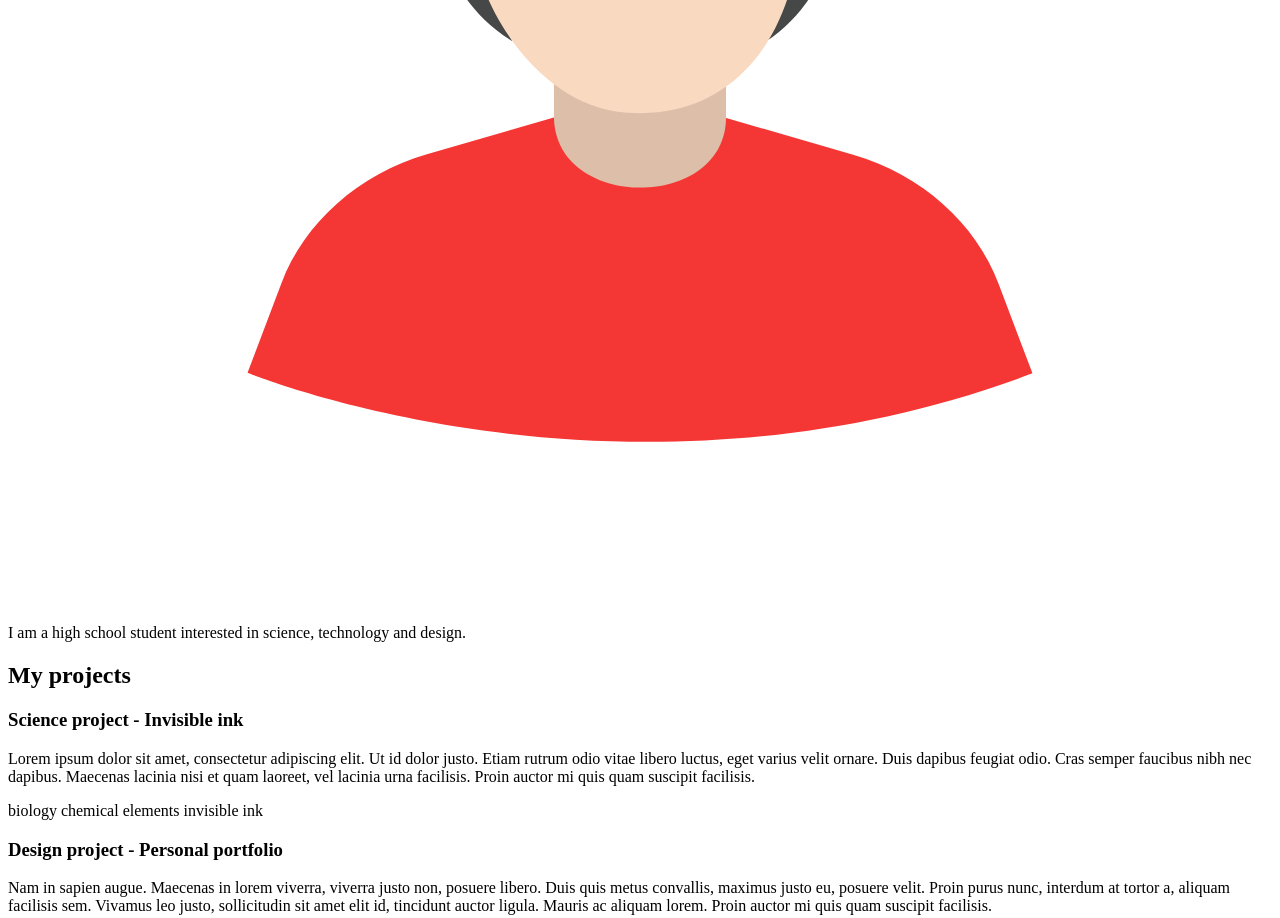
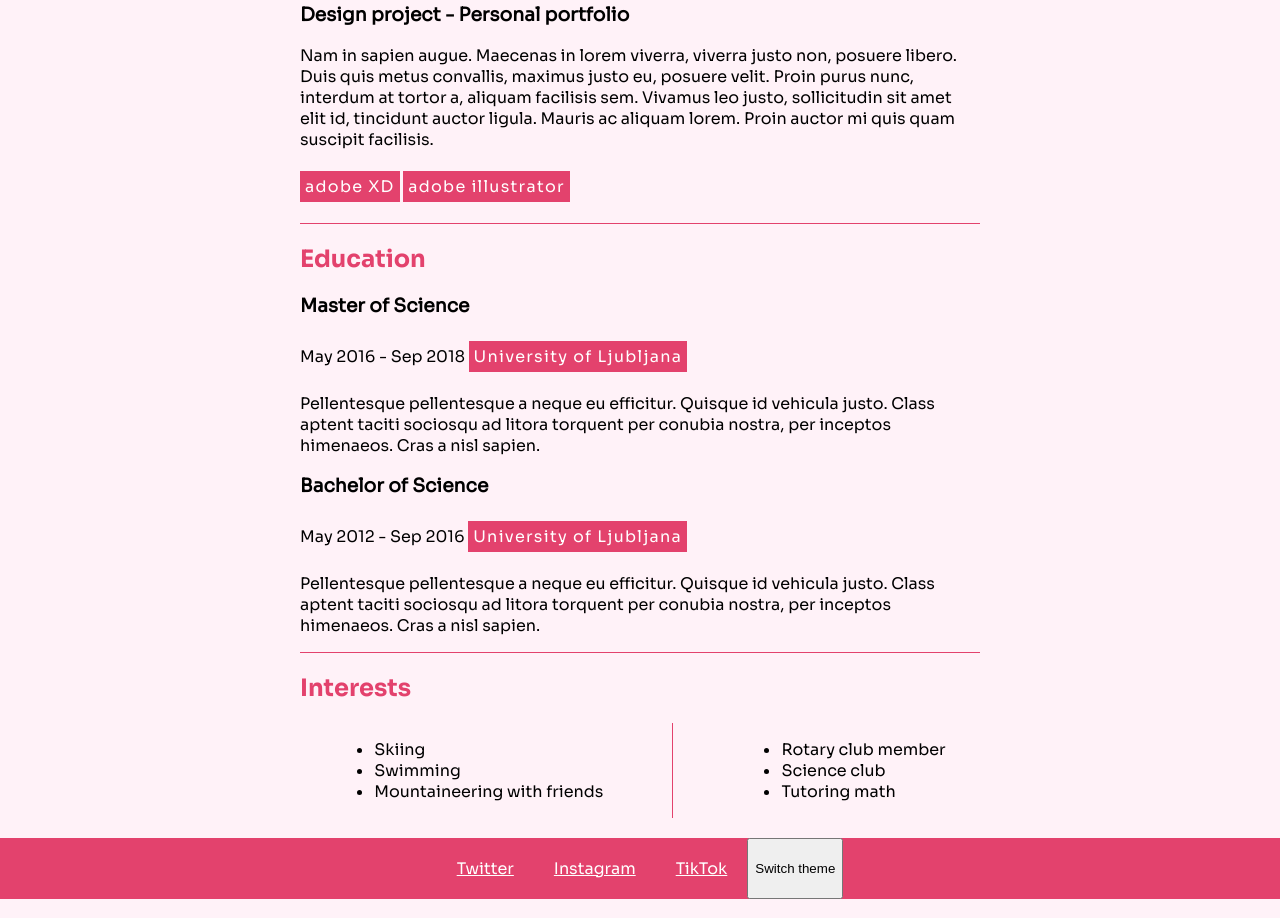
Before and after one commit to biserkacvetkovska/personal-website, a plain HTML site: page lessons/third-lesson.html in a window 1280 px wide. Shown: the part 722-1640 px from the top of the page. Drawn offline with Linux system fonts and the light colour scheme.

Commit message:
Update 3rd lesson

```diff
--- a/lessons/second-lesson.css
+++ b/lessons/second-lesson.css
@@ -9,7 +9,7 @@
 
 body {
     font-family: Sora;
-    background-color: FFF2F8;
+    background-color: #FFF2F8;
     margin: 0;
 }
 
--- /dev/null
+++ b/lessons/third-lesson.css
@@ -0,0 +1,118 @@
+@font-face {
+    font-family: Sora;
+    src: url(./fonts/Sora-Regular.ttf);
+}
+@font-face {
+    font-family: SoraBold;
+    src: url(./fonts/Sora-Bold.ttf);
+}
+
+body {
+    font-family: Sora;
+    background-color: #FFF2F8;
+    margin: 0;
+}
+
+h1 {
+    font-size: 4vw;
+}
+
+#banner {
+    background-image: url(./assets/baner.png);
+    background-position: center;
+    background-size: cover;
+    font-family: SoraBold;
+}
+
+#avatar-image {
+    max-width: 25rem;
+    margin-left: 0;
+    margin-right: 0;
+}
+
+#banner-center {
+    display: flex;
+    margin-left: 0;
+    margin-right: 0;
+    align-items: center;
+    padding: 0 200;
+}
+
+#interests {
+    display: flex;
+    justify-content: space-around;
+}
+
+#short-description {
+    text-align: center;
+}
+
+#content {
+    padding: 0 300;
+}
+
+.center-horizontal-line {
+    border-bottom: .1rem solid #e3426d;
+}
+
+.center-vertical-line {
+    border-right: .1rem solid #e3426d;
+}
+
+.text-emphasize {
+    color: #e3426d;
+    font-family: SoraBold;
+}
+
+.text-tag {
+    background-color: #e3426d;
+    color: white;
+    padding: 5px;
+    margin: 5 0;
+    display: inline-block;
+    letter-spacing: 0.1vw;
+    position: relative;
+
+    /* ADVANCED ANIMATIONS */
+    animation-name: change-tag-background;
+    animation-duration: 3s;
+    top: 0;
+}
+
+footer {
+    display: flex;
+    justify-content: center;
+    background-color: #e3426d;
+    margin: 20 0 0 0;
+}
+
+footer a {
+    color: white;
+    padding: 20;
+}
+
+/* ADVANCED ANIMATIONS */
+@keyframes change-tag-background {
+    from {
+        background-color: #f7cad0;
+        top: -20;
+    }
+    to {
+        background-color: #e3426d;
+        top: 0;
+    }
+}
+
+.text-highlight {
+    background: linear-gradient(180deg, #f7cad0 70%, #e3426d 30%);
+}
+
+.theme-light {
+    color: black;
+    background-color: #FFF2F8;
+}
+
+.theme-dark {
+    color: white;
+    background-color: black;
+}
--- a/lessons/third-lesson.html
+++ b/lessons/third-lesson.html
@@ -6,7 +6,7 @@
     <meta http-equiv="X-UA-Compatible" content="IE=edge" />
     <meta name="viewport" content="width=device-width, initial-scale=1" />
 
-    <link rel="stylesheet" href="./second-lesson-css.css" />
+    <link rel="stylesheet" href="./third-lesson.css" />
 </head>
 
 <body>
@@ -100,7 +100,11 @@
         <a href="https://twitter.com/">Twitter</a>
         <a href="https://instagram.com/">Instagram</a>
         <a href="https://tiktok.com/">TikTok</a>
+
+        <button id="switch-theme">Switch theme</button>
     </footer>
+
+    <script src="./third-lesson.js"></script>
 </body>
 
 </html>
--- a/lessons/third-lesson.js
+++ b/lessons/third-lesson.js
@@ -0,0 +1,13 @@
+let switchThemeButton = document.getElementById('switch-theme');
+switchThemeButton.addEventListener('click', function () {
+    let className = document.body.className;
+
+    if (className == 'theme-dark') {
+        document.body.classList.remove('theme-dark')
+        document.body.classList.add('theme-light');
+    }
+    else {
+        document.body.classList.remove('theme-light')
+        document.body.classList.add('theme-dark');
+    }
+});
```
Also changed, not shown: lessons/second-lesson.html (+1 -1 lines), 2 other files.
